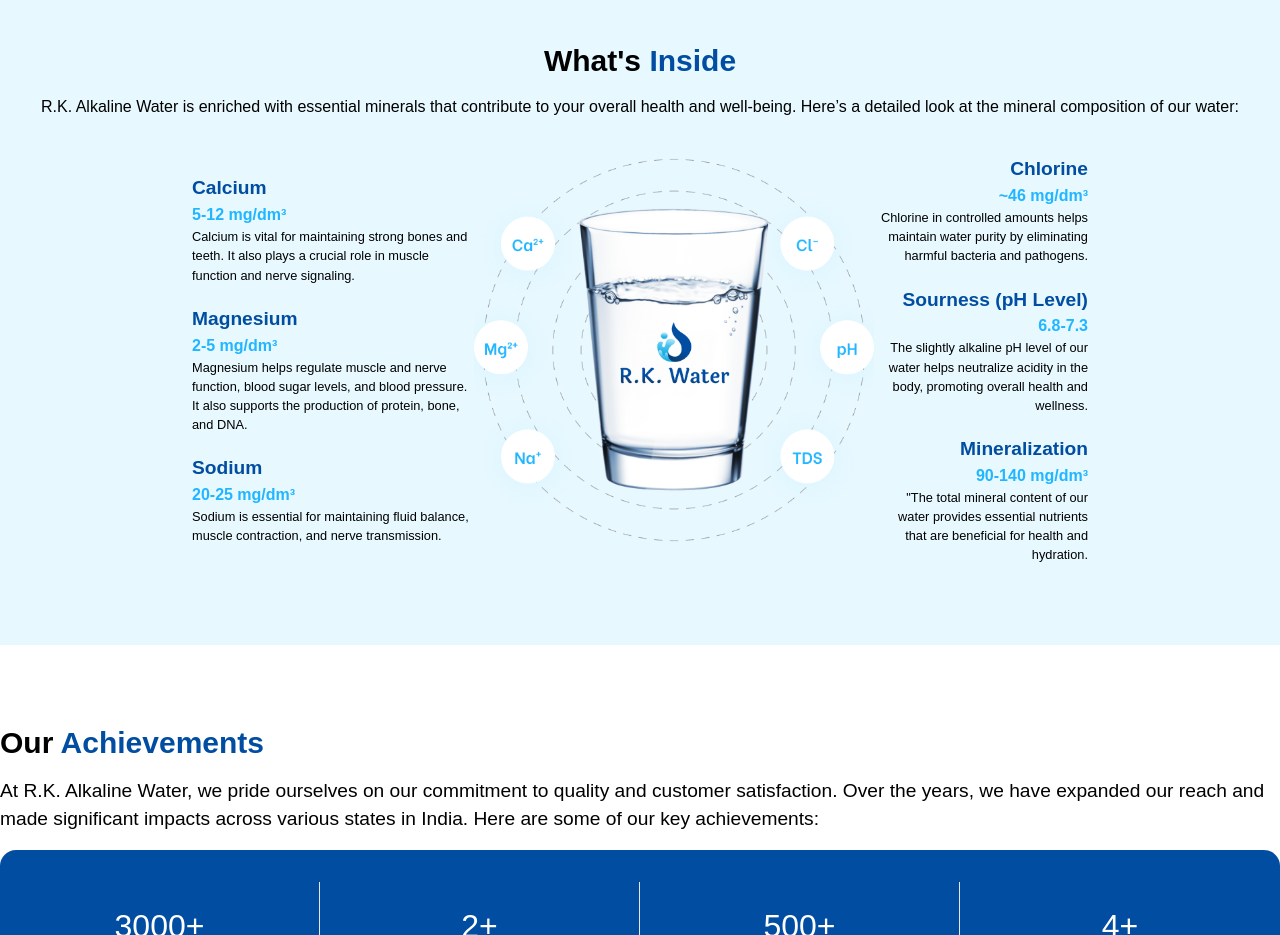
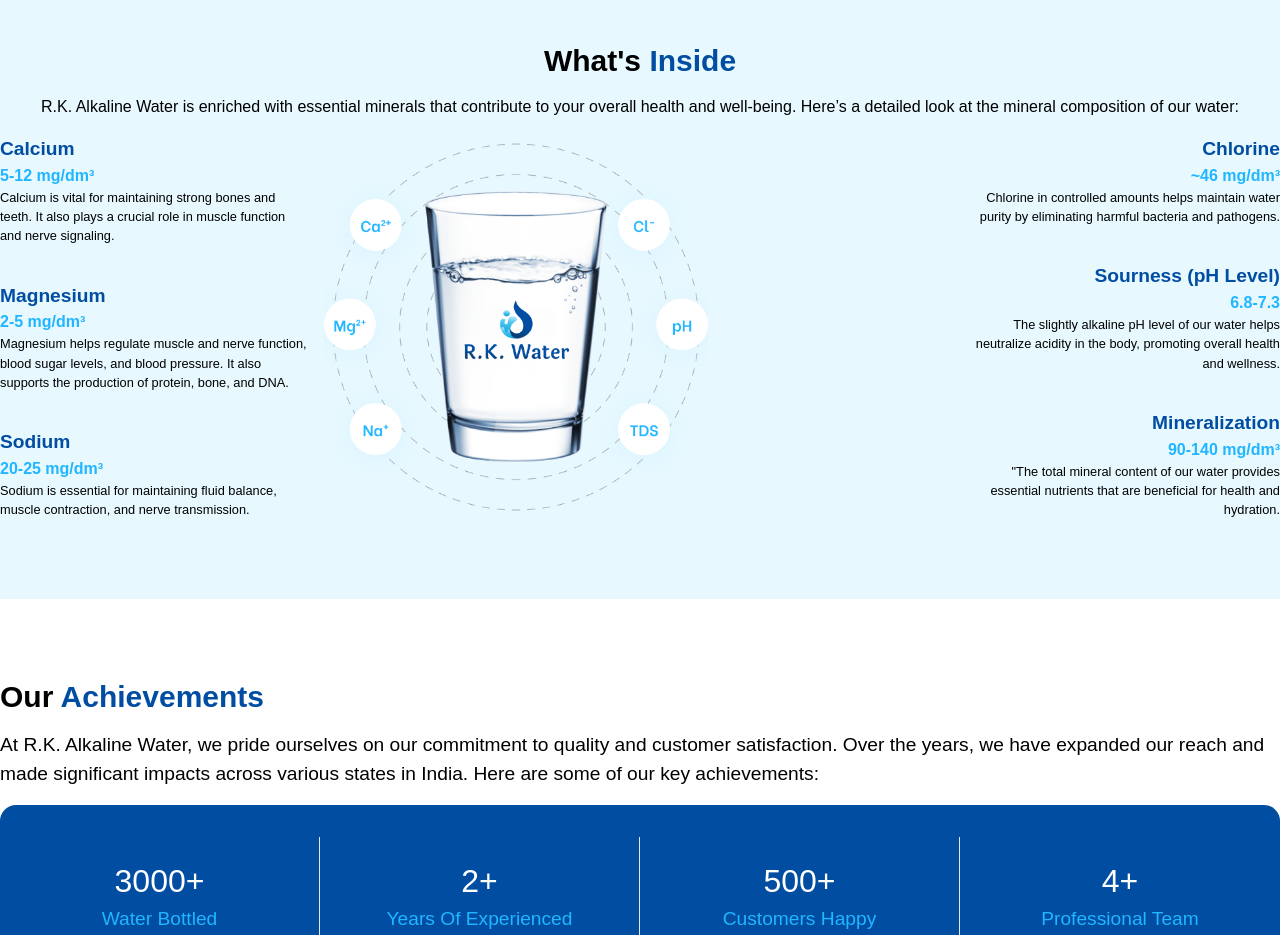
Before and after one commit to Akashnb/Rk-Water, a website: page public/index.html in a window 1280 px wide. Shown: the part 1620-2555 px from the top of the page. Drawn offline with Linux system fonts and the light colour scheme; a web font is replaced by a local one.

Commit message:
update what's inside section

```diff
--- a/public/index.html
+++ b/public/index.html
@@ -175,9 +175,11 @@
         R.K. Alkaline Water is enriched with essential minerals that contribute to your overall health and well-being.
         Here’s a detailed look at the mineral composition of our water:
       </p>
-      <div class="flex md:w-[70vw] w-full md:flex-row flex-col items-center justify-center">
-        <img src="./Images/Inside.png" class="md:hidden block w-[25rem] h-fit" />
-        <div class="md:max-w-[22vw] mt-5 h-full flex flex-col justify-between items-center">
+      <div class="grid grid-cols-1 md:grid-cols-4 items-center gap-4">
+        <div class="md:hidden flex justify-center h-80">
+          <img src="./Images/Inside.png" class="h-full" />
+        </div>
+        <div class="h-full flex flex-col justify-between items-center">
           <div class="">
             <p class="font-laila text-primary font-bold text-[1.2rem] md:text-left text-center">Calcium</p>
             <p class="text-secondary font-laila font-semibold md:text-left text-center">5-12 mg/dm³</p>
@@ -202,8 +204,10 @@
             </p>
           </div>
         </div>
-        <img src="./Images/Inside.png" class="md:block hidden w-[25rem] h-fit" />
-        <div class="md:max-w-[30vw] mt-5 h-full flex flex-col justify-between items-center">
+        <div class="md:block hidden md:col-span-2 h-96">
+          <img src="./Images/Inside.png" class="h-full" />
+        </div>
+        <div class="h-full flex flex-col justify-between items-center">
           <div class="">
             <p class="font-laila text-primary font-bold text-[1.2rem] md:text-right text-center">Chlorine</p>
             <p class="text-secondary font-laila font-semibold md:text-right text-center">~46 mg/dm³</p>
```
Also changed, not shown: public/output.css.
